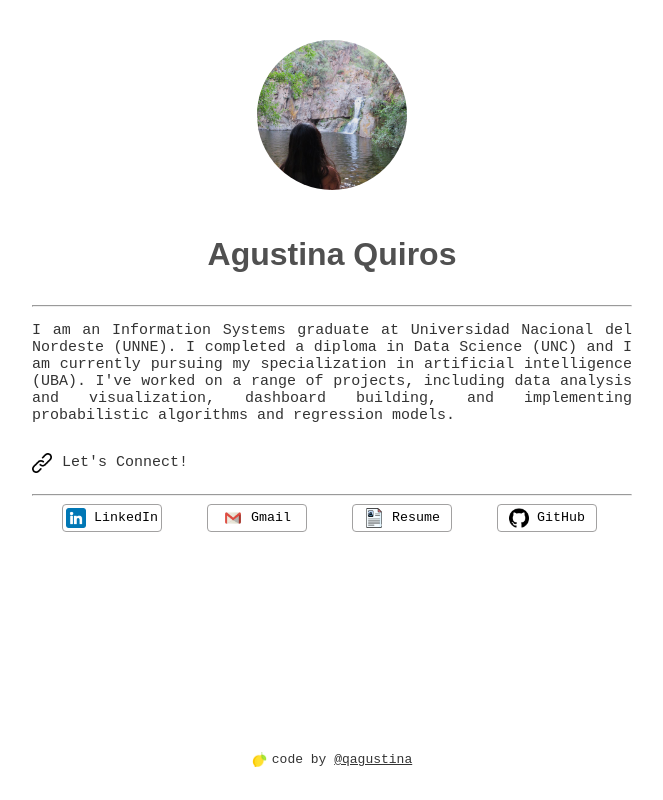
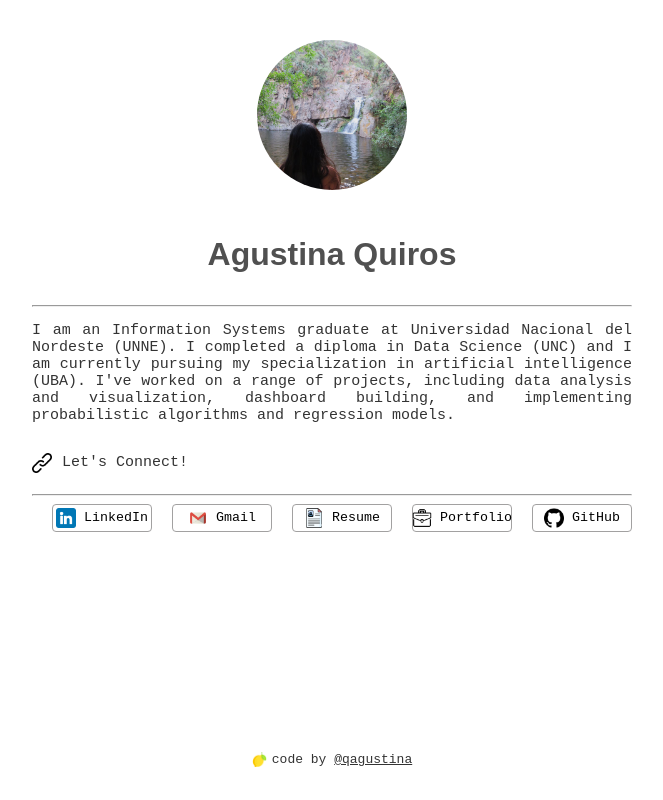
Before and after one commit to qagustina/qagustina.github.io, a plain HTML site: page index.html in a window 1280 px wide. Shown: the whole page, without its empty margins (308-971 px from the left). Drawn offline with Linux system fonts and the light colour scheme.

Commit message:
add button

```diff
--- a/index.html
+++ b/index.html
@@ -22,18 +22,13 @@
       I've worked on a range of projects, including data analysis and visualization,
       dashboard building, and implementing probabilistic algorithms and regression models.
       </p>
+
       <div class="connect">
         <img src="resources/link.png" alt="connect Icon">
         <p class="text">Let's Connect!</p>
       </div>
       <hr>
       <div class="social-buttons">
-        <!--a href="" class="">
-          <button>
-            <img src="resources/portfolio.png">
-            Portfolio
-          </button>
-        </a-->
         <a href="https://www.linkedin.com/in/agustinaquiros/" class="social-link linkedin">
           <button>
             <img src="resources/linkedIn.png">
@@ -52,6 +47,12 @@
             Resume
           </button>
         </a>
+        <a href="portfolio.html" class="social-link portfolio">
+          <button>
+            <img src="resources/portfolio.png">
+            Portfolio
+          </button>
+        </a>
         <a href="https://github.com/qagustina" class="social-link github">
           <button>
             <img src="resources/github.png">
```
